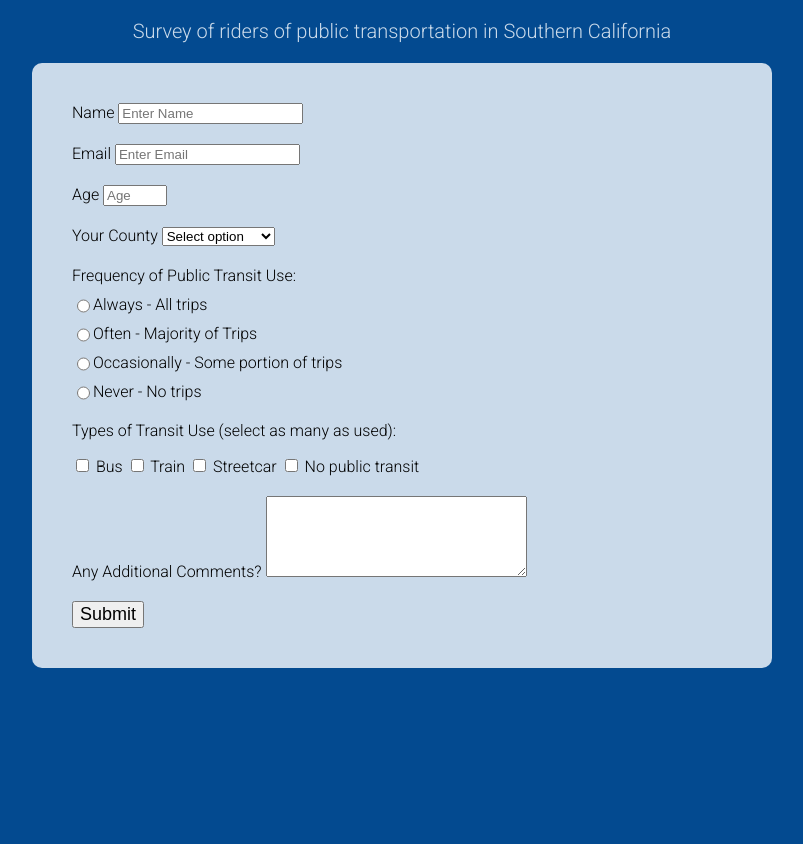
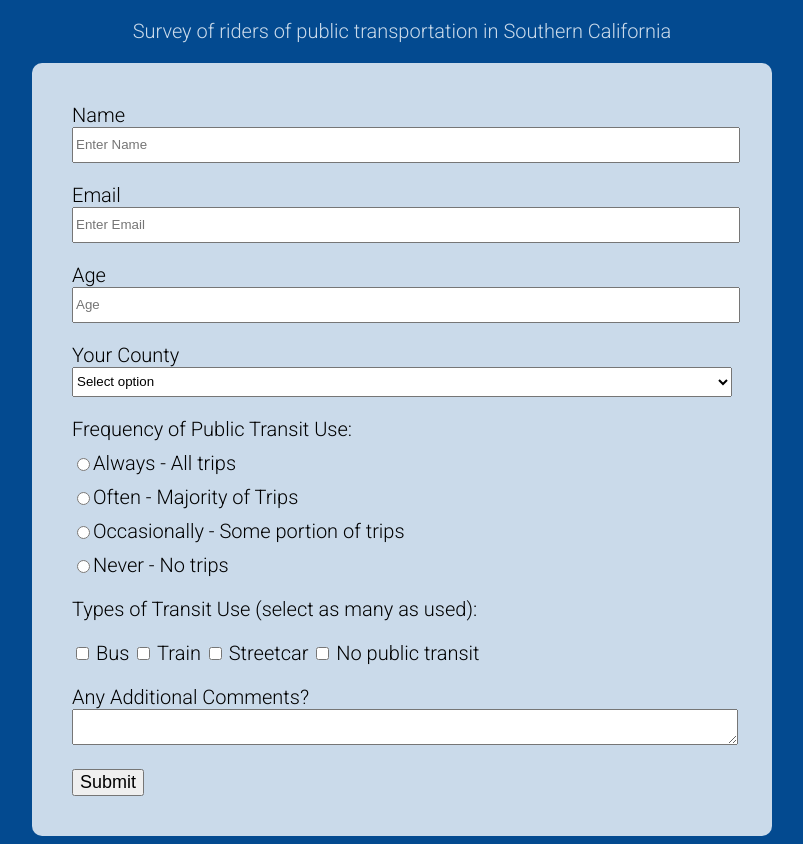
Before and after one commit to MarcusEstr/FCC-SurveyForm, a plain HTML site: page index.html in a window 1280 px wide. Shown: the part 62-906 px from the top of the page, without its empty margins (238-1041 px from the left). Before the commit the page ends 800 px from the top, so only its background shows below. Drawn offline with Linux system fonts and the light colour scheme.

Commit message:
Make input boxes full width of form div.

```diff
--- a/css/scripts.css
+++ b/css/scripts.css
@@ -1,5 +1,9 @@
 body {
 	background-color: #034A90;
+}
+
+p, label {
+	font-size: 20px;
 }
 
 #title {
@@ -37,3 +41,8 @@ button {
 	display: flex;
 	padding-top: 10px;
 }
+
+#name, #email, #number, #dropdown, #textbox {
+	width: 100%;
+	height: 30px;
+}
```
